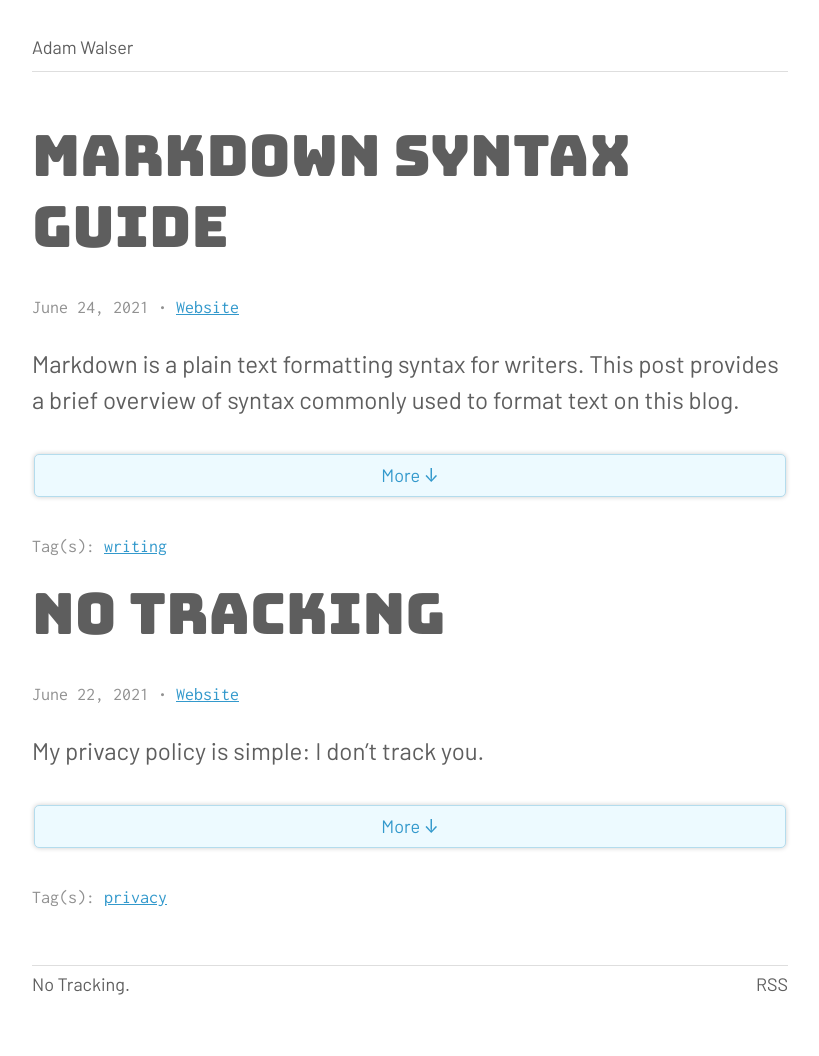
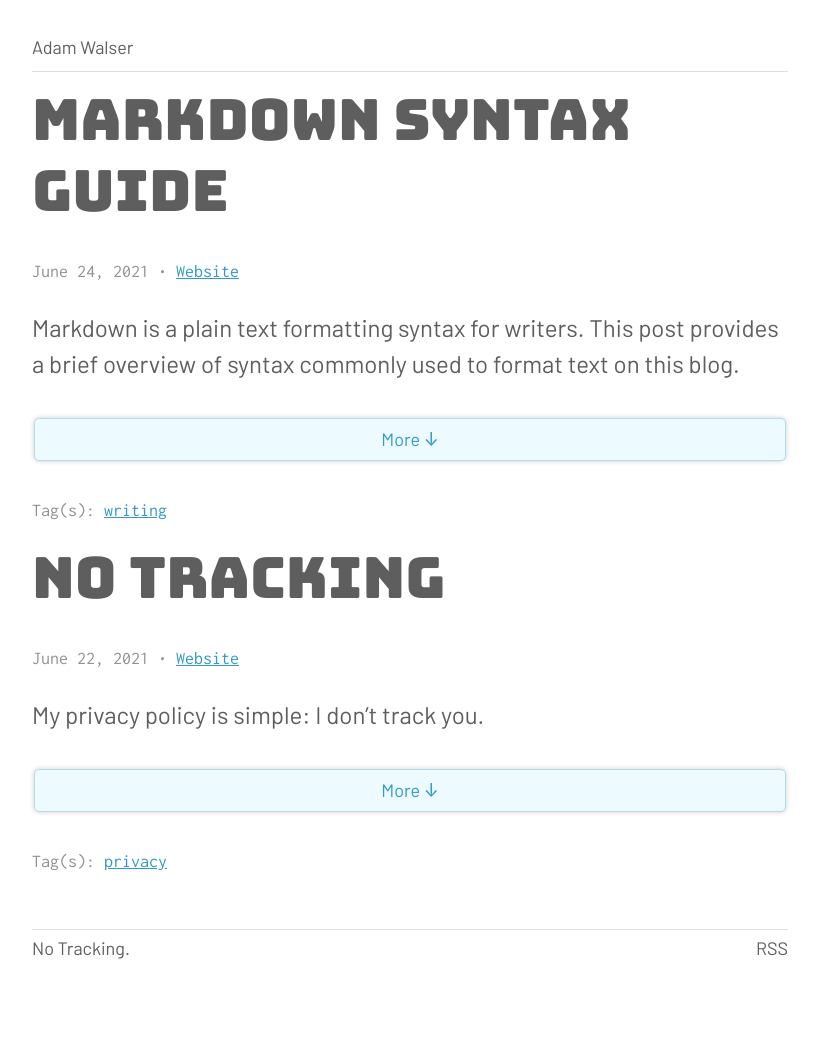
Before and after one commit to ajpwalser/ajpwalser.github.io, a Jekyll site: the page built from index.html, in a window 1280 px wide. Shown: the whole page, without its empty margins (230-1049 px from the left). Built offline with Jekyll 4.4.1, drawn with Linux system fonts in a browser that asks for light colours; the list of posts is cut into pages by our own code; after the commit the page ends 1020 px from its top, so only the background shows below that.

Commit message:
Update style.css

```diff
--- a/css/style.css
+++ b/css/style.css
@@ -87,7 +87,7 @@ hr {
 /* Header & Footer */
 
 header {
-	margin-bottom: 2em;
+	margin: 0;
 }
 
 footer {
```
